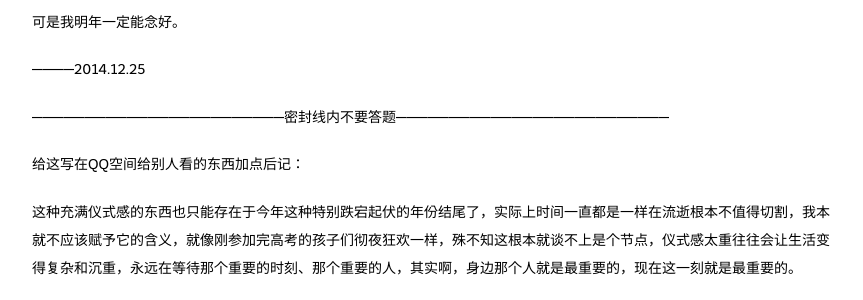
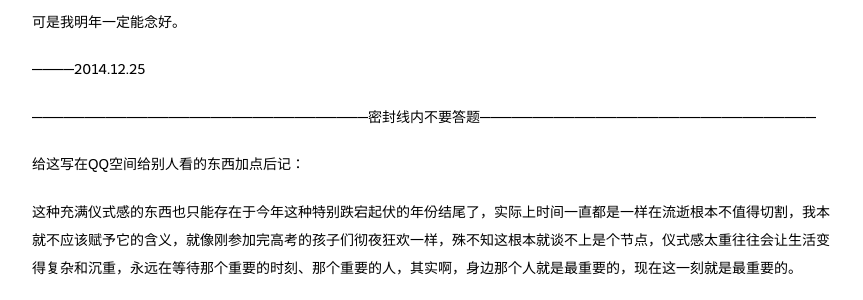
Before and after one commit to keaising/blogs, a Jekyll site: the page built from _posts/2014-12-31-a-fantasy-year.markdown, in a window 1280 px wide. Shown: the part 975-1275 px from the top of the page, without its empty margins (208-1071 px from the left). Built offline with Jekyll 4.4.1, drawn with Linux system fonts in a browser that asks for light colours; some web fonts are replaced; Markdown is read by kramdown in place of the engine named in the settings; a script that is not in the unit is left out.

```diff
--- a/_posts/2014-12-31-a-fantasy-year.markdown
+++ b/_posts/2014-12-31-a-fantasy-year.markdown
@@ -40,7 +40,7 @@ BTW，上面那句话要分边音鼻音和前后鼻韵，我念不好。
 
 ————2014.12.25
 
-————————————————————————密封线内不要答题——————————————————————————
+————————————————————————————————密封线内不要答题————————————————————————————————
 
 给这写在QQ空间给别人看的东西加点后记：
 
```
